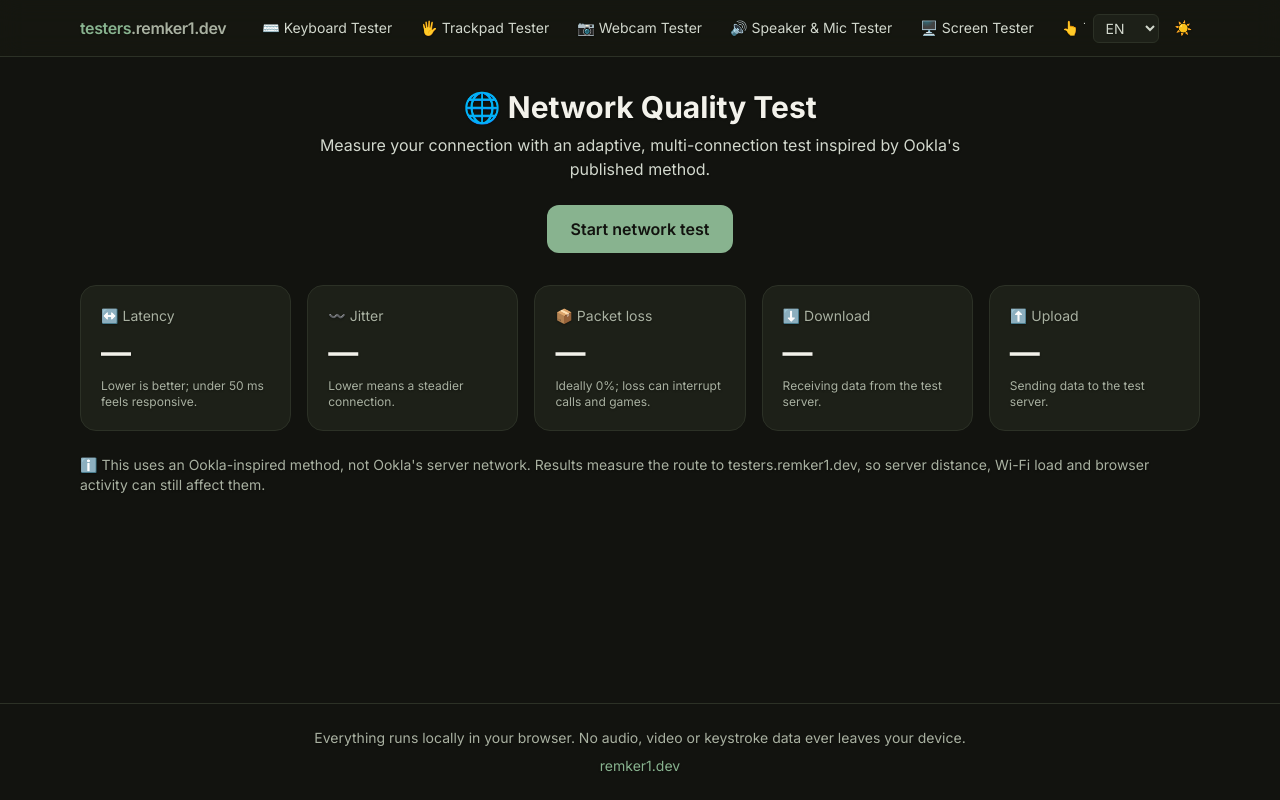
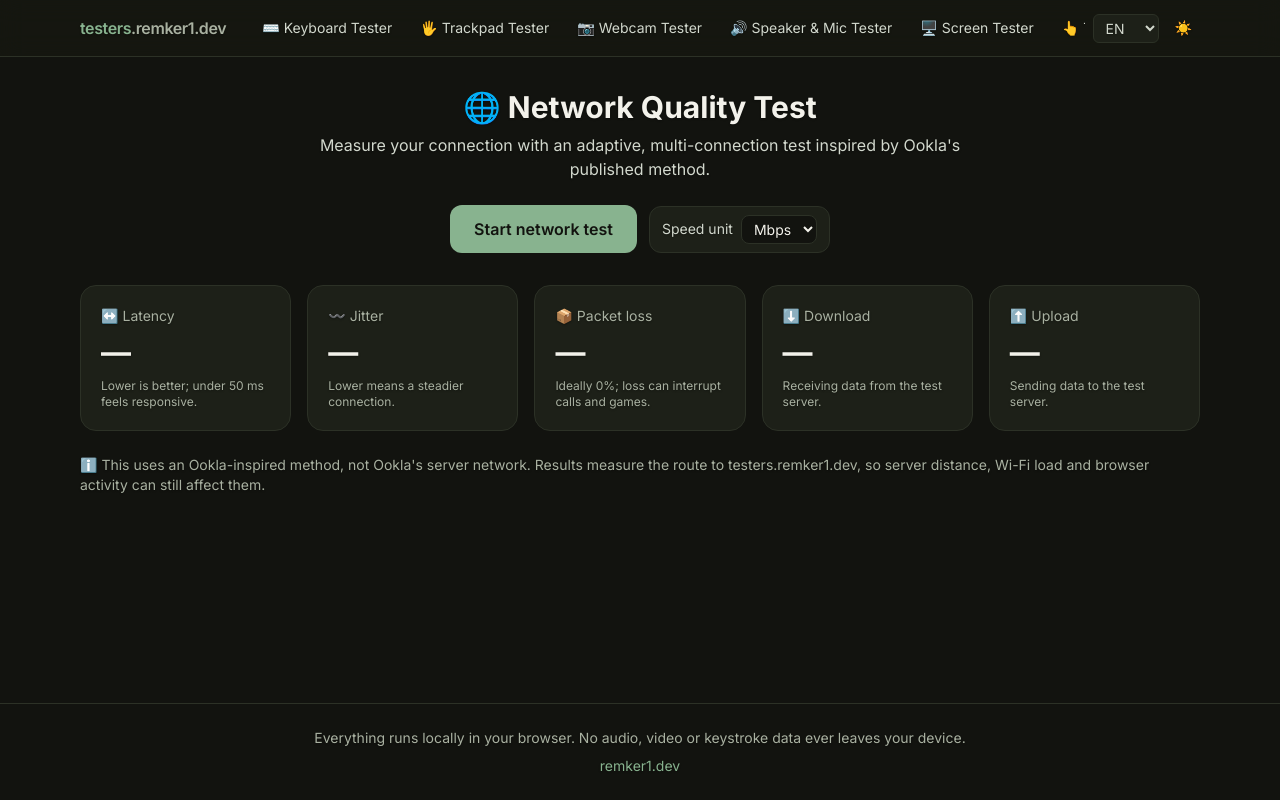
Before and after one commit to remker1/PersonalWeb, a React (Vite) app: page /testers/network in a window 1280 px wide. Built offline with nearby package versions, Linux system fonts and the light colour scheme.

Commit message:
Add selectable network speed units

```diff
--- a/src/pages/testers/NetworkTester.jsx
+++ b/src/pages/testers/NetworkTester.jsx
@@ -9,6 +9,30 @@ const UPLOAD_DURATION_MS = 6_000;
 const MAX_DOWNLOAD_TOTAL_BYTES = 192_000_000;
 const MAX_UPLOAD_TOTAL_BYTES = 72_000_000;
 const NETWORK_ENDPOINT = "/api/messages?networkTest=1";
+const SPEED_UNIT_STORAGE_KEY = "network-speed-unit";
+const SPEED_UNITS = {
+  Kbps: { multiplier: 1_000, decimals: 0 },
+  Mbps: { multiplier: 1, decimals: 1 },
+  Gbps: { multiplier: 0.001, decimals: 3 },
+  "KB/s": { multiplier: 125, decimals: 1 },
+  "MB/s": { multiplier: 0.125, decimals: 2 },
+  "GB/s": { multiplier: 0.000_125, decimals: 3 },
+};
+
+function initialSpeedUnit() {
+  try {
+    const savedUnit = window.localStorage.getItem(SPEED_UNIT_STORAGE_KEY);
+    return Object.hasOwn(SPEED_UNITS, savedUnit) ? savedUnit : "Mbps";
+  } catch {
+    return "Mbps";
+  }
+}
+
+function displaySpeed(value, unit) {
+  if (value == null) return value;
+  const config = SPEED_UNITS[unit] || SPEED_UNITS.Mbps;
+  return Number((value * config.multiplier).toFixed(config.decimals));
+}
 
 const wait = (ms) => new Promise((resolve) => setTimeout(resolve, ms));
 const median = (values) => {
@@ -117,8 +141,19 @@ export default function NetworkTester() {
   const [progress, setProgress] = useState(0);
   const [results, setResults] = useState(null);
   const [error, setError] = useState("");
+  const [speedUnit, setSpeedUnit] = useState(initialSpeedUnit);
 
   useEffect(() => () => abortRef.current?.abort(), []);
+
+  const changeSpeedUnit = (event) => {
+    const nextUnit = event.target.value;
+    setSpeedUnit(nextUnit);
+    try {
+      window.localStorage.setItem(SPEED_UNIT_STORAGE_KEY, nextUnit);
+    } catch {
+      return;
+    }
+  };
 
   const runTest = async () => {
     abortRef.current?.abort();
@@ -207,9 +242,17 @@ export default function NetworkTester() {
       <div className="text-center max-w-2xl mx-auto">
         <h1 className="text-3xl font-bold">🌐 {t("network")}</h1>
         <p className="mt-2 text-text-secondary">{t("ntIntro")}</p>
-        <button onClick={runTest} disabled={running} className="mt-6 px-6 py-3 rounded-xl bg-accent text-bg-primary font-semibold hover:bg-accent-hover disabled:opacity-50 disabled:cursor-not-allowed transition-colors">
-          {running ? statusLabel : results ? t("ntAgain") : t("ntStart")}
-        </button>
+        <div className="mt-6 flex flex-wrap items-center justify-center gap-3">
+          <button onClick={runTest} disabled={running} className="px-6 py-3 rounded-xl bg-accent text-bg-primary font-semibold hover:bg-accent-hover disabled:opacity-50 disabled:cursor-not-allowed transition-colors">
+            {running ? statusLabel : results ? t("ntAgain") : t("ntStart")}
+          </button>
+          <label className="flex items-center gap-2 rounded-xl border border-border bg-bg-card px-3 py-2 text-sm text-text-secondary">
+            <span>{t("ntSpeedUnit")}</span>
+            <select value={speedUnit} onChange={changeSpeedUnit} className="rounded-lg border border-border bg-bg-primary px-2 py-1 text-text-primary focus:outline-none focus:ring-2 focus:ring-accent">
+              {Object.keys(SPEED_UNITS).map((unit) => <option key={unit} value={unit}>{unit}</option>)}
+            </select>
+          </label>
+        </div>
       </div>
 
       {running && (
@@ -226,8 +269,8 @@ export default function NetworkTester() {
         <ResultCard icon="↔️" label={t("ntPing")} value={results?.ping} unit="ms" hint={t("ntPingHint")} />
         <ResultCard icon="〰️" label={t("ntJitter")} value={results?.jitter} unit="ms" hint={t("ntJitterHint")} />
         <ResultCard icon="📦" label={t("ntLoss")} value={results?.loss} unit="%" hint={t("ntLossHint")} />
-        <ResultCard icon="⬇️" label={t("ntDownload")} value={results?.download} unit="Mbps" hint={t("ntDownloadHint")} />
-        <ResultCard icon="⬆️" label={t("ntUpload")} value={results?.upload} unit="Mbps" hint={t("ntUploadHint")} />
+        <ResultCard icon="⬇️" label={t("ntDownload")} value={displaySpeed(results?.download, speedUnit)} unit={speedUnit} hint={t("ntDownloadHint")} />
+        <ResultCard icon="⬆️" label={t("ntUpload")} value={displaySpeed(results?.upload, speedUnit)} unit={speedUnit} hint={t("ntUploadHint")} />
       </div>
 
       {results && (
--- a/src/pages/testers/testersUtils.js
+++ b/src/pages/testers/testersUtils.js
@@ -231,6 +231,7 @@ const dict = {
     ntIntro: "Measure your connection with an adaptive, multi-connection test inspired by Ookla's published method.",
     ntStart: "Start network test",
     ntAgain: "Test again",
+    ntSpeedUnit: "Speed unit",
     ntTestingPing: "Measuring latency…",
     ntTestingDownload: "Testing download…",
     ntTestingUpload: "Testing upload…",
@@ -479,6 +480,7 @@ const dict = {
     ntIntro: "使用参考 Ookla 公开方法的自适应多连接测试，检测当前网络质量。",
     ntStart: "开始网络测试",
     ntAgain: "重新测试",
+    ntSpeedUnit: "速度单位",
     ntTestingPing: "正在检测延迟…",
     ntTestingDownload: "正在检测下载速度…",
     ntTestingUpload: "正在检测上传速度…",
@@ -730,6 +732,7 @@ const dict = {
     ntIntro: "Mesurez votre connexion avec un test adaptatif multiconnexion inspiré de la méthode publiée par Ookla.",
     ntStart: "Démarrer le test réseau",
     ntAgain: "Tester à nouveau",
+    ntSpeedUnit: "Unité de débit",
     ntTestingPing: "Mesure de la latence…",
     ntTestingDownload: "Test du téléchargement…",
     ntTestingUpload: "Test de l'envoi…",
```
